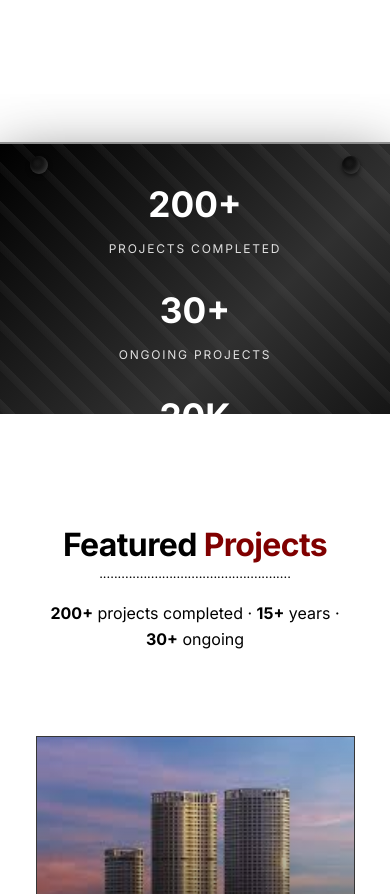
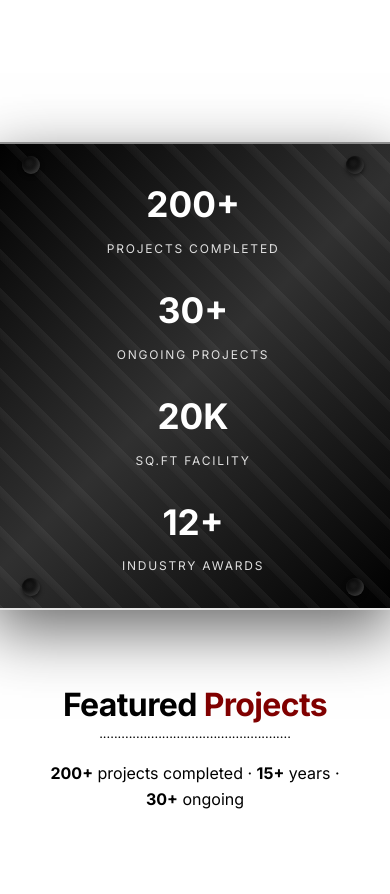
Before and after one commit to kutubkhan786/mmtfabricator-main, a React (Create React App) app: page / in a window 390 px wide. Shown: the part 1947-2841 px from the top of the page. Built offline with nearby package versions, Linux system fonts and the light colour scheme.

Commit message:
bug fixes

```diff
--- a/src/components/home/Stats.css
+++ b/src/components/home/Stats.css
@@ -2,8 +2,9 @@
 .crime-stats-section {
     padding: 3rem 0;
     /* background: var(--black); */
-    overflow: hidden;
     height: 20rem;
+    width: 103%;
+    margin-left: -2%;
 }
 
 /* STRIP */
@@ -14,7 +15,7 @@
             #000000,
             #303030,
             #000000);
-    padding: 2rem ;
+    padding: 2rem;
     /* 🔥 reduced height */
     border-top: 2px solid rgba(157, 157, 157, 0.9);
     border-bottom: 2px solid rgba(255, 255, 255, 0.9);
@@ -118,6 +119,13 @@
 
 /* MOBILE */
 @media (max-width: 768px) {
+    .crime-stats-section {
+        padding: 3rem 0;
+        /* background: var(--black); */
+
+        height: 30rem;
+    }
+
     .crime-strip {
         transform: rotate(0deg);
         padding: 2rem 1rem;
```
